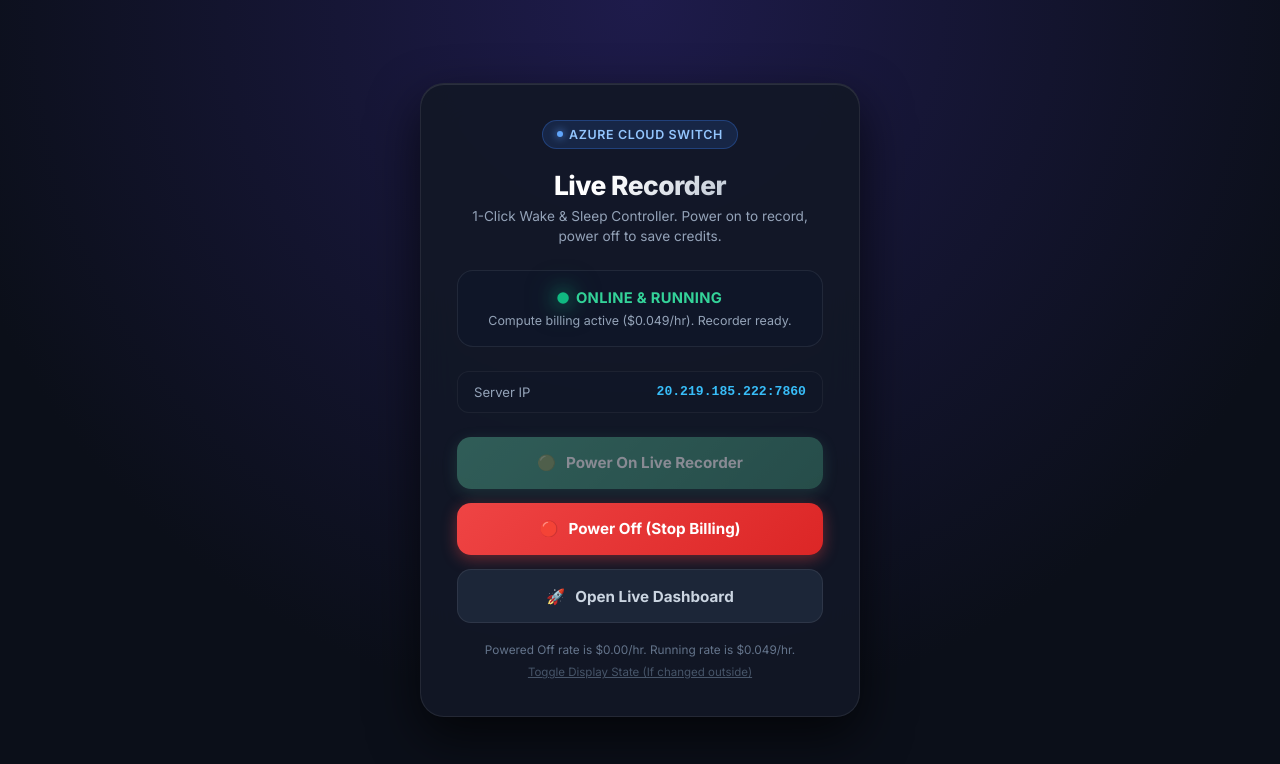
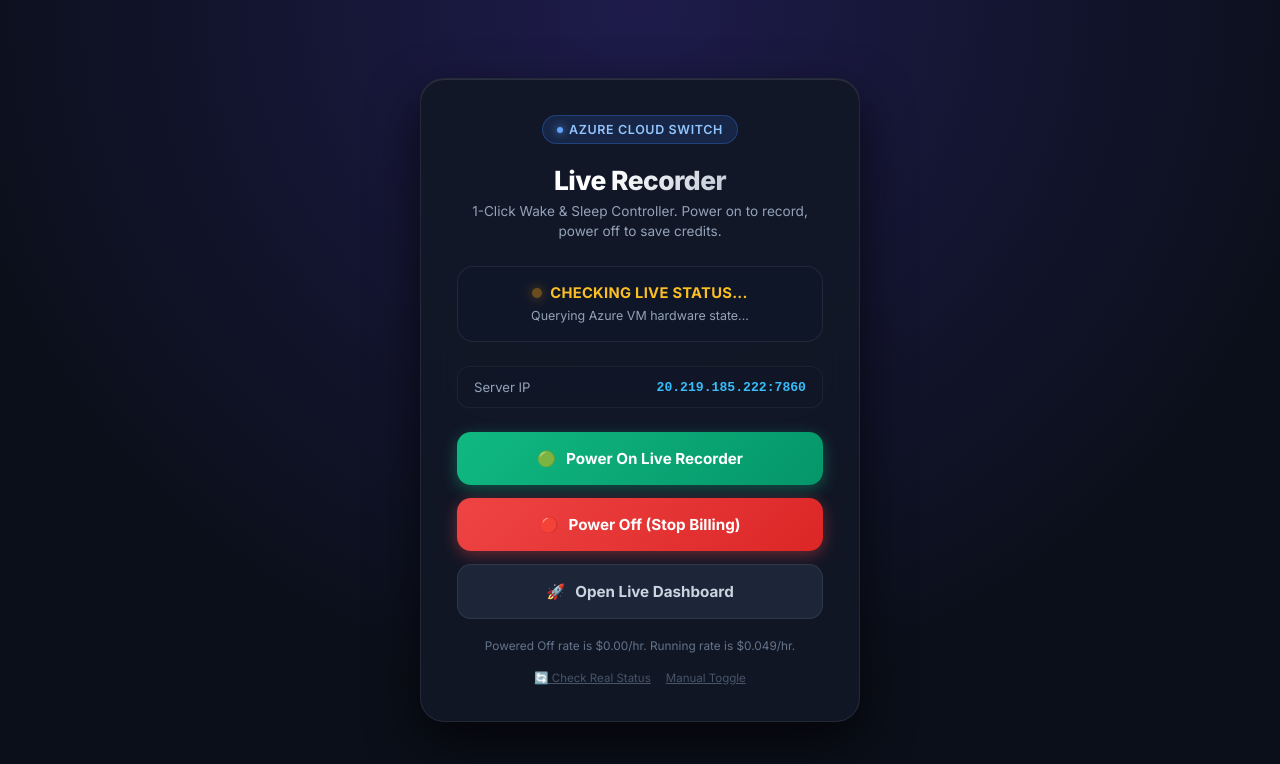
Before and after one commit to roykavya473-design/cloud-switch, a plain HTML site: page index.html in a window 1280 px wide. Drawn offline with Linux system fonts and the light colour scheme; no server answers.

Commit message:
Add real-time Azure hardware status sync

```diff
--- a/index.html
+++ b/index.html
@@ -323,11 +323,11 @@
 
         <!-- Dynamic Status Indicator -->
         <div class="live-status-card" id="statusCard">
-            <div class="status-badge online" id="statusBadge">
+            <div class="status-badge checking" id="statusBadge">
                 <span class="status-dot"></span>
-                <span id="statusTitle">ONLINE & RUNNING</span>
+                <span id="statusTitle">CHECKING AZURE STATUS...</span>
             </div>
-            <div class="status-desc" id="statusSub">Compute rate is $0.049/hr. Click Power Off to stop billing.</div>
+            <div class="status-desc" id="statusSub">Querying Azure hardware power state...</div>
         </div>
 
         <div class="server-info-box">
@@ -352,13 +352,17 @@
         <div id="statusBox"></div>
 
         <p class="footer-note">Powered Off rate is $0.00/hr. Running rate is $0.049/hr.</p>
-        <span class="state-sync-link" onclick="toggleLocalState()">Toggle Display State (If changed outside)</span>
+        <div style="display: flex; justify-content: center; gap: 15px; margin-top: 10px;">
+            <span class="state-sync-link" onclick="checkRealStatus(true)">🔄 Check Real Status</span>
+            <span class="state-sync-link" onclick="toggleLocalState()">Manual Toggle</span>
+        </div>
     </div>
 
     <script>
-        const START_WEBHOOK_URL = "https://prod-22.centralindia.logic.azure.com:443/workflows/cb2f9668006b4cb29c57cce08bbdaec1/triggers/When_an_HTTP_request_is_received/paths/invoke?api-version=2016-10-01&sp=%2Ftriggers%2FWhen_an_HTTP_request_is_received%2Frun&sv=1.0&sig=1H7yUrcXjWt8wb-jbh5iBs31V5qDaUV73irOch-iA0Q";
-        const STOP_WEBHOOK_URL  = "https://prod-15.centralindia.logic.azure.com:443/workflows/898756acf0f24fe8af5ada249243b453/triggers/When_an_HTTP_request_is_received/paths/invoke?api-version=2016-10-01&sp=%2Ftriggers%2FWhen_an_HTTP_request_is_received%2Frun&sv=1.0&sig=FSMaduub4miS8Ve_USM6zZ4W_ZuRbiGO2-tvBFWt73o";
-        const DASHBOARD_URL     = "http://20.219.185.222:7860";
+        const START_WEBHOOK_URL  = "https://prod-22.centralindia.logic.azure.com:443/workflows/cb2f9668006b4cb29c57cce08bbdaec1/triggers/When_an_HTTP_request_is_received/paths/invoke?api-version=2016-10-01&sp=%2Ftriggers%2FWhen_an_HTTP_request_is_received%2Frun&sv=1.0&sig=1H7yUrcXjWt8wb-jbh5iBs31V5qDaUV73irOch-iA0Q";
+        const STOP_WEBHOOK_URL   = "https://prod-15.centralindia.logic.azure.com:443/workflows/898756acf0f24fe8af5ada249243b453/triggers/When_an_HTTP_request_is_received/paths/invoke?api-version=2016-10-01&sp=%2Ftriggers%2FWhen_an_HTTP_request_is_received%2Frun&sv=1.0&sig=FSMaduub4miS8Ve_USM6zZ4W_ZuRbiGO2-tvBFWt73o";
+        const STATUS_WEBHOOK_URL = "https://prod-13.centralindia.logic.azure.com:443/workflows/6b9c910dfbc0461ba7a0e8938d2a185c/triggers/When_an_HTTP_request_is_received/paths/invoke?api-version=2016-10-01&sp=%2Ftriggers%2FWhen_an_HTTP_request_is_received%2Frun&sv=1.0&sig=_EVROj_ZDAWRlB1edDZNI3uU4AsmfUjWuQfPtlWdEpc";
+        const DASHBOARD_URL      = "http://20.219.185.222:7860";
 
         const statusBadge = document.getElementById('statusBadge');
         const statusTitle = document.getElementById('statusTitle');
@@ -399,12 +403,49 @@
                 statusSub.innerText   = 'Stopping compute charges to freeze billing...';
                 btnOn.disabled  = true;
                 btnOff.disabled = true;
+            } else if (mode === 'checking') {
+                statusBadge.className = 'status-badge booting';
+                statusTitle.innerText = 'CHECKING LIVE STATUS...';
+                statusSub.innerText   = 'Querying Azure VM hardware state...';
             }
         }
 
-        // Initialize from saved state (Default to 'running' since we just deployed it)
-        const savedState = localStorage.getItem('vm_power_state') || 'running';
-        renderState(savedState);
+        async function checkRealStatus(showToast = false) {
+            if (!STATUS_WEBHOOK_URL) {
+                const saved = localStorage.getItem('vm_power_state') || 'stopped';
+                renderState(saved);
+                return;
+            }
+
+            renderState('checking');
+            try {
+                const res = await fetch(STATUS_WEBHOOK_URL, { method: 'POST' });
+                const data = await res.json();
+                const statuses = Array.isArray(data) ? data : (data.statuses || []);
+                const power = statuses.find(s => s.code && s.code.startsWith('PowerState/'));
+
+                if (power) {
+                    if (power.code === 'PowerState/running') {
+                        renderState('running');
+                    } else if (power.code === 'PowerState/deallocated' || power.code === 'PowerState/stopped') {
+                        renderState('stopped');
+                    } else if (power.code === 'PowerState/starting') {
+                        renderState('booting');
+                    } else if (power.code === 'PowerState/stopping') {
+                        renderState('stopping');
+                    }
+                } else {
+                    renderState('running');
+                }
+            } catch (err) {
+                console.error("Failed to check real status:", err);
+                const fallback = localStorage.getItem('vm_power_state') || 'running';
+                renderState(fallback);
+            }
+        }
+
+        // On load, check real Azure status
+        checkRealStatus();
 
         function toggleLocalState() {
             const current = localStorage.getItem('vm_power_state') || 'running';
```
